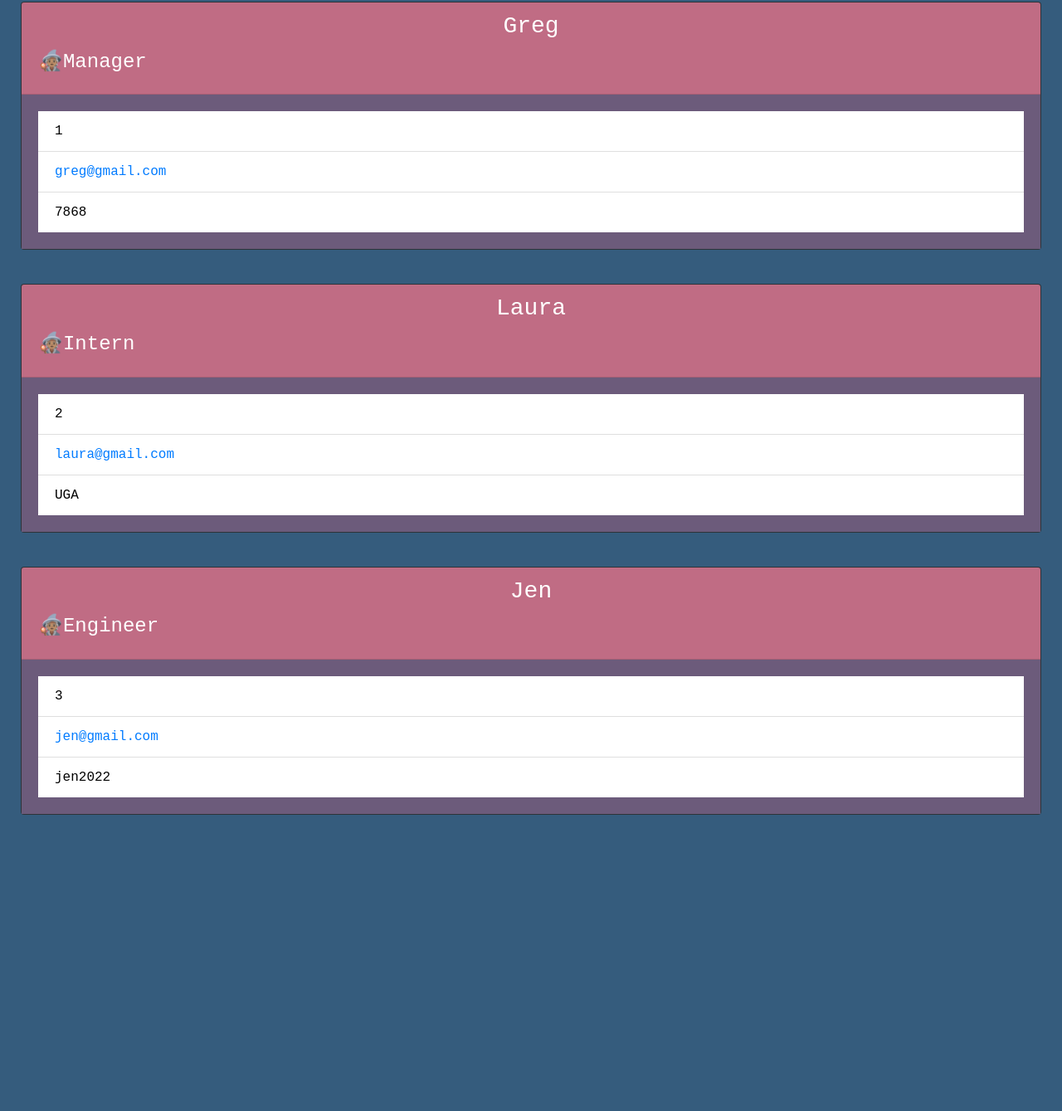
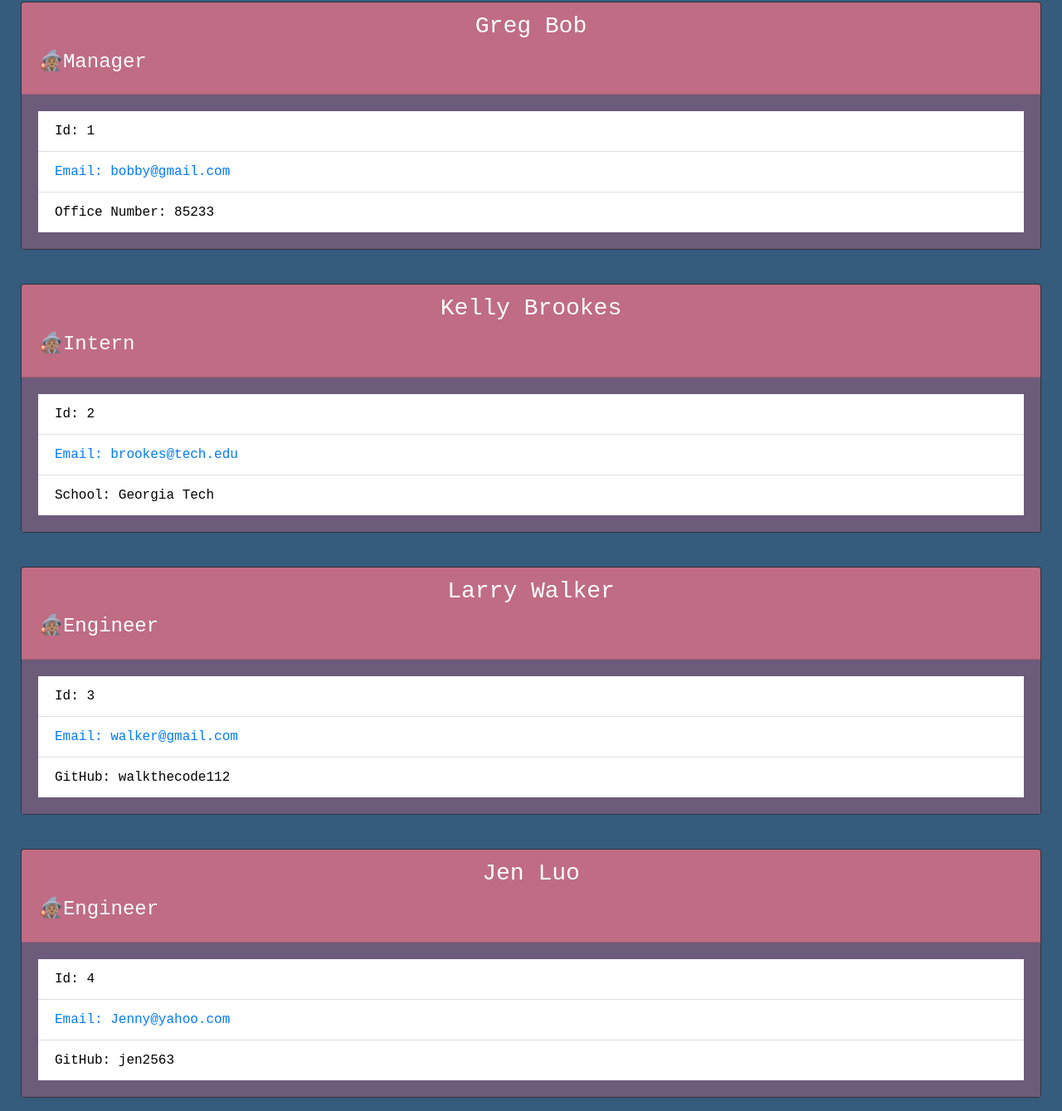
Before and after one commit to ed2022/Team_Profile_Generator, a website: page index.html in a window 1280 px wide. Shown: the part 127-1466 px from the top of the page at 83% size. Before the commit the page ends 1125 px from the top, so only its background shows below. Drawn offline with nearby package versions, Linux system fonts and the light colour scheme.

```diff
--- a/index.html
+++ b/index.html
@@ -18,42 +18,56 @@
         <div class="col-sm-12 col-md-12 col-4">
         <div class="card bg-dark mb-3" style="margin: 25px;">
           <div class="card-header" style="background-color: #C06C84; color:white;">
-            <h3 class="card-title text-center empName">Greg</h3>
+            <h3 class="card-title text-center empName">Greg Bob</h3>
             <h4 class="card-title">🧙🏽Manager</h4>
           </div>
           <div class="card-body" style="background-color: #6C5B7B;">
             <ul class="list-group list-group-flush" style="color: black;">
-              <li class="list-group-item ids">1</li>
-              <li class="list-group-item emails"><a href="mailto:greg@gmail.com">greg@gmail.com</a></li>
-              <li class="list-group-item officeNumber">7868</a></li>
+              <li class="list-group-item ids">Id: 1</li>
+              <li class="list-group-item emails"><a href="mailto:bobby@gmail.com">Email: bobby@gmail.com</a></li>
+              <li class="list-group-item officeNumber">Office Number: 85233</a></li>
             </ul>
           </div>
         </div>
       </div> <div class="col-sm-12 col-md-12 col-4">
         <div class="card bg-dark mb-3" style="margin: 25px;">
           <div class="card-header" style="background-color: #C06C84; color:white;">
-            <h3 class="card-title text-center empName">Laura </h3>
+            <h3 class="card-title text-center empName">Kelly Brookes </h3>
             <h4 class="card-title">🧙🏽Intern</h4>
           </div>
           <div class="card-body" style="background-color: #6C5B7B;">
             <ul class="list-group list-group-flush" style="color: black;">
-              <li class="list-group-item ids">2</li>
-              <li class="list-group-item emails"><a href="mailto:laura@gmail.com">laura@gmail.com</a></li>
-              <li class="list-group-item school">UGA</a></li>
+              <li class="list-group-item ids">Id: 2</li>
+              <li class="list-group-item emails"><a href="mailto:brookes@tech.edu">Email: brookes@tech.edu</a></li>
+              <li class="list-group-item school">School: Georgia Tech</a></li>
             </ul>
           </div>
         </div>
       </div> <div class="col-sm-12 col-md-12 col-4">
         <div class="card bg-dark mb-3" style="margin: 25px;">
           <div class="card-header" style="background-color: #C06C84; color:white;">
-            <h3 class="card-title text-center empName">Jen</h3>
+            <h3 class="card-title text-center empName">Larry Walker</h3>
             <h4 class="card-title">🧙🏽Engineer</h4>
           </div>
           <div class="card-body" style="background-color: #6C5B7B;">
             <ul class="list-group list-group-flush" style="color: black;">
-              <li class="list-group-item ids">3</li>
-              <li class="list-group-item emails"><a href="mailto:jen@gmail.com">jen@gmail.com</a></li>
-              <li class="list-group-item gitHub">jen2022</a></li>
+              <li class="list-group-item ids">Id: 3</li>
+              <li class="list-group-item emails"><a href="mailto:walker@gmail.com">Email: walker@gmail.com</a></li>
+              <li class="list-group-item gitHub">GitHub: walkthecode112</a></li>
+            </ul>
+          </div>
+        </div>
+      </div> <div class="col-sm-12 col-md-12 col-4">
+        <div class="card bg-dark mb-3" style="margin: 25px;">
+          <div class="card-header" style="background-color: #C06C84; color:white;">
+            <h3 class="card-title text-center empName">Jen Luo</h3>
+            <h4 class="card-title">🧙🏽Engineer</h4>
+          </div>
+          <div class="card-body" style="background-color: #6C5B7B;">
+            <ul class="list-group list-group-flush" style="color: black;">
+              <li class="list-group-item ids">Id: 4</li>
+              <li class="list-group-item emails"><a href="mailto:Jenny@yahoo.com">Email: Jenny@yahoo.com</a></li>
+              <li class="list-group-item gitHub">GitHub: jen2563</a></li>
             </ul>
           </div>
         </div>
--- a/package.json
+++ b/package.json
@@ -13,9 +13,9 @@
   "dependencies": {
     "chalk": "^2.4.1",
     "fs": "^0.0.1-security",
-    "inquirer": "^6.2.1"
+    "inquirer": "^6.5.2"
   },
   "devDependencies": {
-    "jest": "^24.8.0"
+    "jest": "^24.9.0"
   }
 }
```
Also changed, not shown: Assets/10-object-oriented-programming-homework-demo.png (deleted), README.md, 2 other files.
